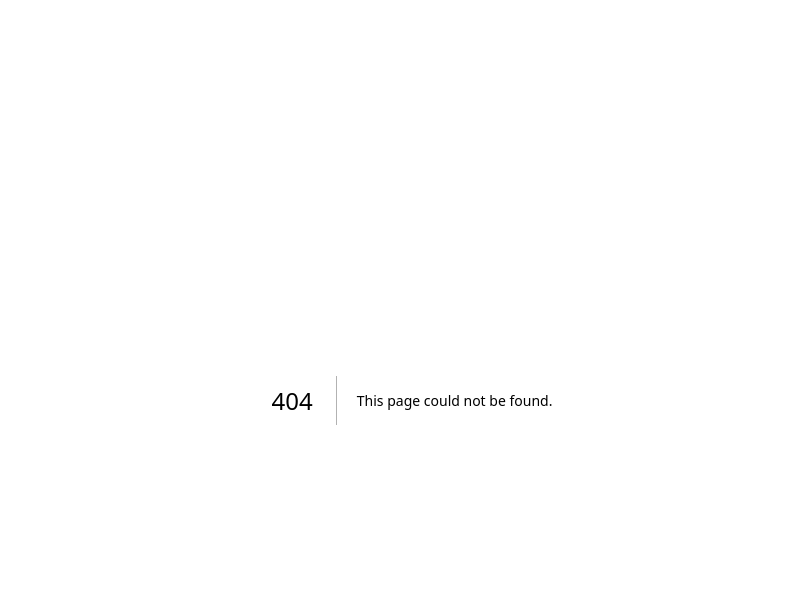
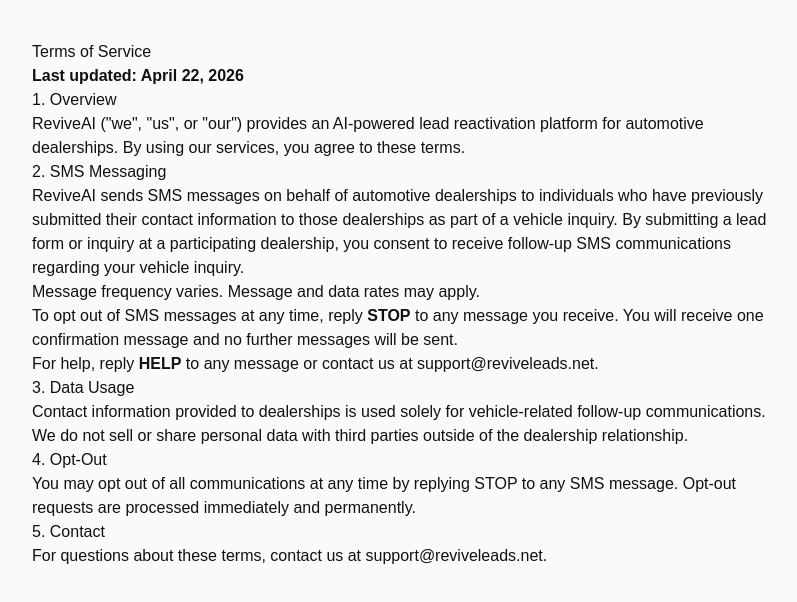
Before and after one commit to reviveleads/reviveai, a Next.js app: page /terms in a window 1280 px wide. Before the commit this address had no page. Shown: the top 602 px of the page, without its empty margins (228-1025 px from the left). Built offline with nearby package versions, Linux system fonts and the light colour scheme.

Commit message:
Add public terms and privacy pages for Twilio compliance

```diff
--- /dev/null
+++ b/app/privacy/page.tsx
@@ -0,0 +1,27 @@
+export default function PrivacyPage() {
+  return (
+    <div style={{ maxWidth: '800px', margin: '0 auto', padding: '40px 20px', fontFamily: 'sans-serif', color: '#111' }}>
+      <h1>Privacy Policy</h1>
+      <p><strong>Last updated: April 22, 2026</strong></p>
+
+      <h2>1. Information We Collect</h2>
+      <p>ReviveAI processes contact information (name, phone number, email address) and vehicle inquiry data provided by automotive dealerships on behalf of their customers.</p>
+
+      <h2>2. How We Use Information</h2>
+      <p>Contact information is used exclusively to send follow-up communications on behalf of the dealership where the original inquiry was submitted. We do not use this data for any other purpose.</p>
+
+      <h2>3. SMS Communications</h2>
+      <p>We send SMS messages on behalf of dealerships to individuals who submitted vehicle inquiries. All SMS communications include opt-out instructions. Reply STOP to any message to be removed from all future communications immediately.</p>
+      <p>We do not share phone numbers or contact information with any third-party marketers or advertisers.</p>
+
+      <h2>4. Data Retention</h2>
+      <p>Contact data is retained only as long as necessary to fulfill the dealership's follow-up requirements or until an opt-out request is received, whichever comes first.</p>
+
+      <h2>5. Your Rights</h2>
+      <p>You have the right to opt out of communications at any time by replying STOP to any SMS. You may also contact us directly at support@reviveleads.net to request removal of your data.</p>
+
+      <h2>6. Contact</h2>
+      <p>For privacy-related questions, contact us at support@reviveleads.net.</p>
+    </div>
+  )
+}
--- /dev/null
+++ b/app/terms/page.tsx
@@ -0,0 +1,26 @@
+export default function TermsPage() {
+  return (
+    <div style={{ maxWidth: '800px', margin: '0 auto', padding: '40px 20px', fontFamily: 'sans-serif', color: '#111' }}>
+      <h1>Terms of Service</h1>
+      <p><strong>Last updated: April 22, 2026</strong></p>
+
+      <h2>1. Overview</h2>
+      <p>ReviveAI ("we", "us", or "our") provides an AI-powered lead reactivation platform for automotive dealerships. By using our services, you agree to these terms.</p>
+
+      <h2>2. SMS Messaging</h2>
+      <p>ReviveAI sends SMS messages on behalf of automotive dealerships to individuals who have previously submitted their contact information to those dealerships as part of a vehicle inquiry. By submitting a lead form or inquiry at a participating dealership, you consent to receive follow-up SMS communications regarding your vehicle inquiry.</p>
+      <p>Message frequency varies. Message and data rates may apply.</p>
+      <p>To opt out of SMS messages at any time, reply <strong>STOP</strong> to any message you receive. You will receive one confirmation message and no further messages will be sent.</p>
+      <p>For help, reply <strong>HELP</strong> to any message or contact us at support@reviveleads.net.</p>
+
+      <h2>3. Data Usage</h2>
+      <p>Contact information provided to dealerships is used solely for vehicle-related follow-up communications. We do not sell or share personal data with third parties outside of the dealership relationship.</p>
+
+      <h2>4. Opt-Out</h2>
+      <p>You may opt out of all communications at any time by replying STOP to any SMS message. Opt-out requests are processed immediately and permanently.</p>
+
+      <h2>5. Contact</h2>
+      <p>For questions about these terms, contact us at support@reviveleads.net.</p>
+    </div>
+  )
+}
```
